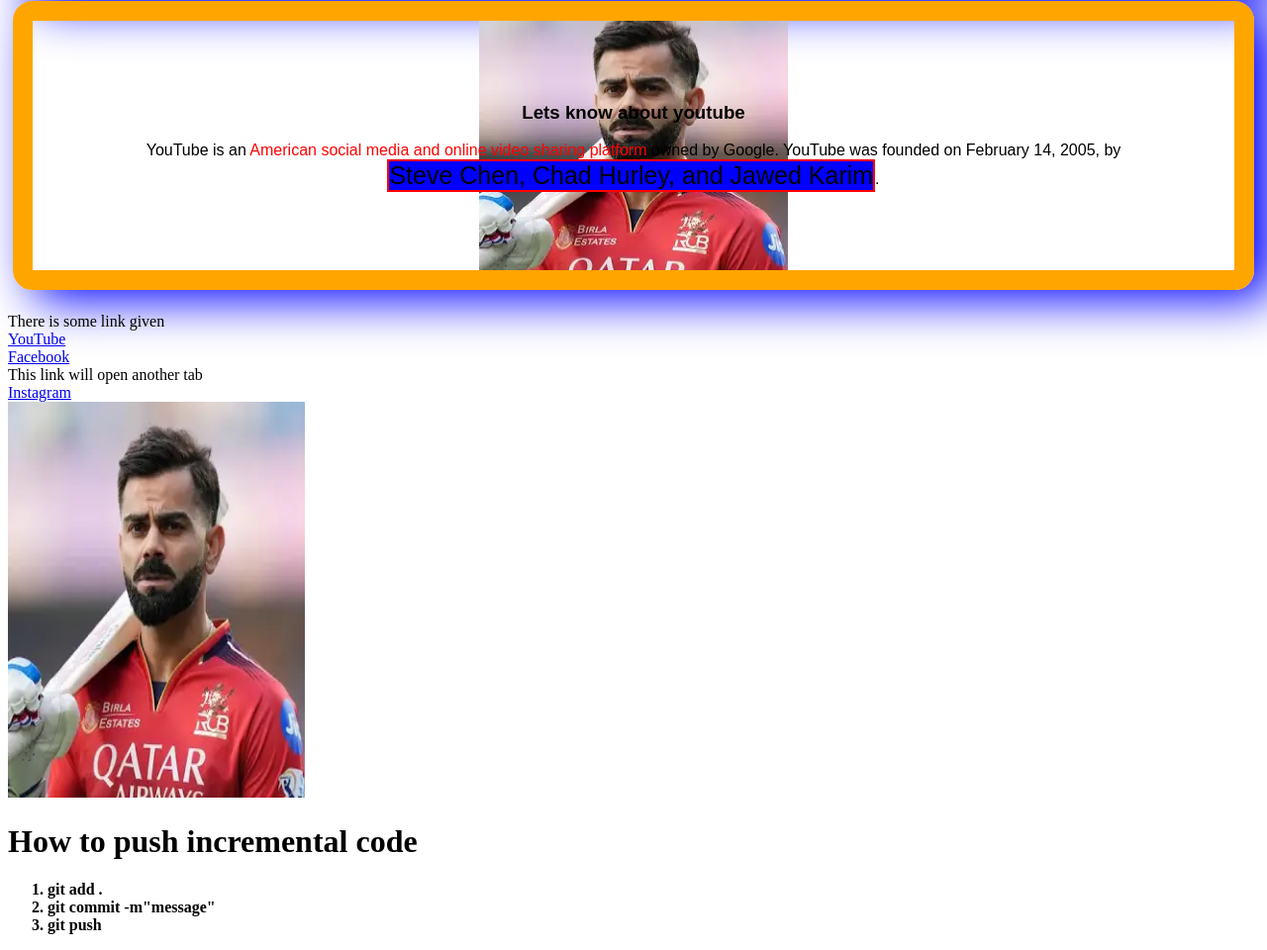
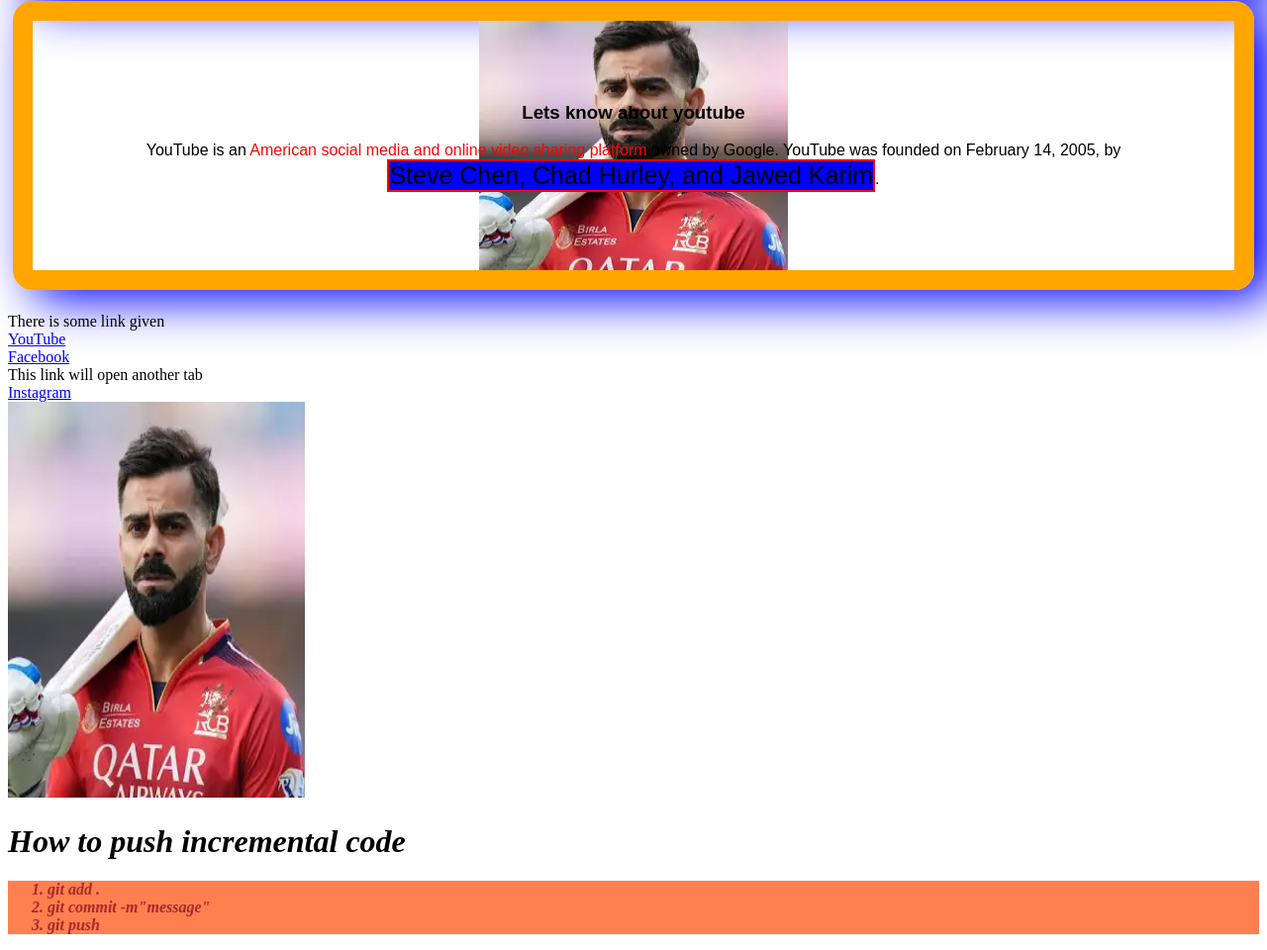
Before and after one commit to Md-abid-khan/first-github-repo1, a plain HTML site: page index.html in a window 1280 px wide. Shown: the part 937-1897 px from the top of the page at 99% size. Drawn offline with Linux system fonts and the light colour scheme.

Commit message:
background color

```diff
--- a/index.html
+++ b/index.html
@@ -26,14 +26,14 @@
   There is some link given <br><a href="https://www.youtube.com/">YouTube</a><br><a href="https://www.facebook.com/">Facebook</a><br>
   This link will open another tab <br> <a href="https://www.instagram.com/" target="_blank">Instagram</a><br>
   <img src="./download.webp" alt="Virat Kohli" height="400px" width="300px">
-  <b><H1>
+  <b> <i> <H1>
     How to push incremental code
   </H1>
   <ol>
     <li>git add .</li>
     <li>git commit -m"message"</li>
     <li>git push</li>
-  </ol>
+  </ol> </i>
   </b>
 </body>
 </html>
--- a/new/new.css
+++ b/new/new.css
@@ -23,3 +23,4 @@ div{
 #boro{
      font-size: 30px;
 }
+ol{ color: brown; background-color: coral;}
```
